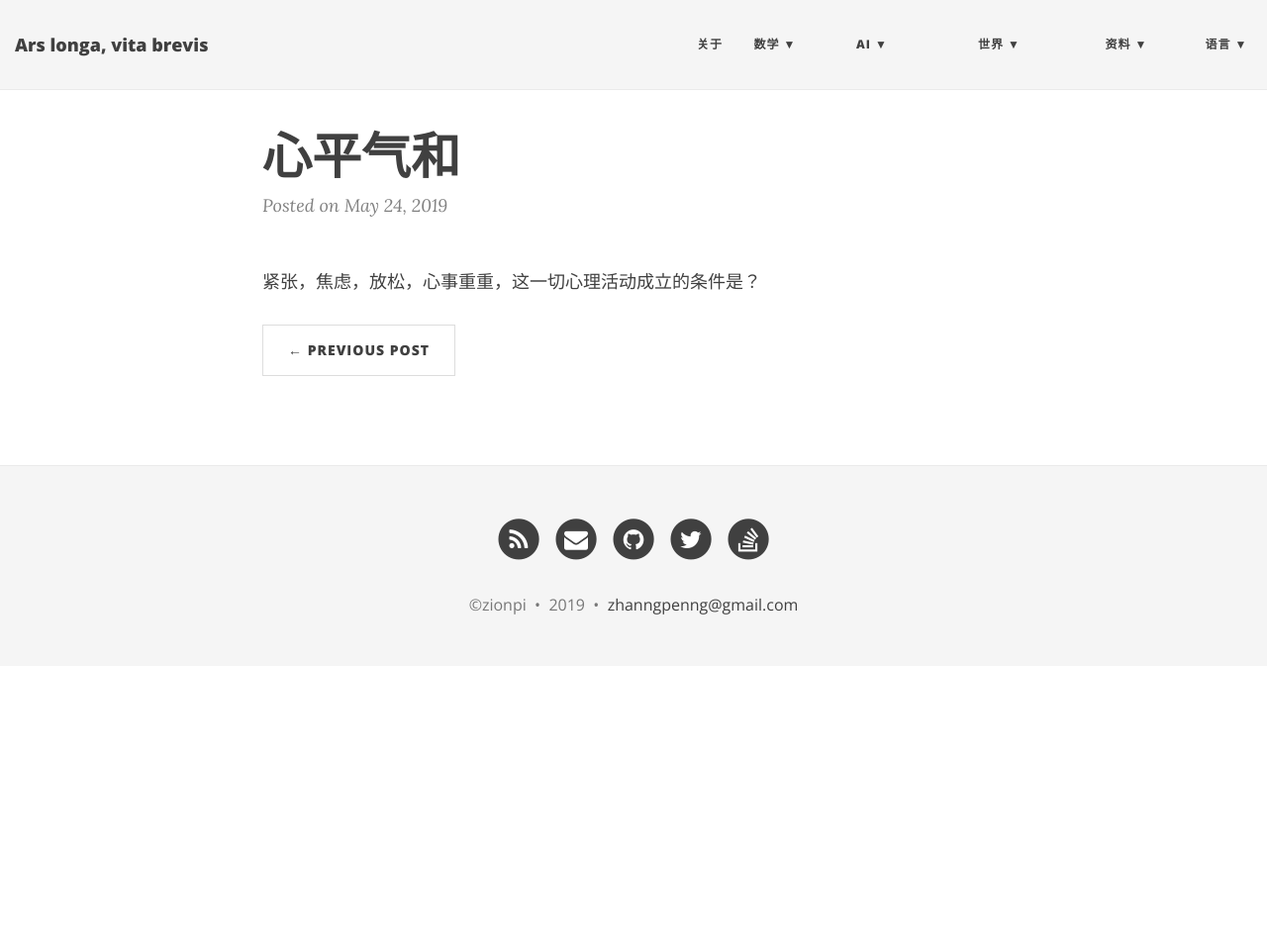
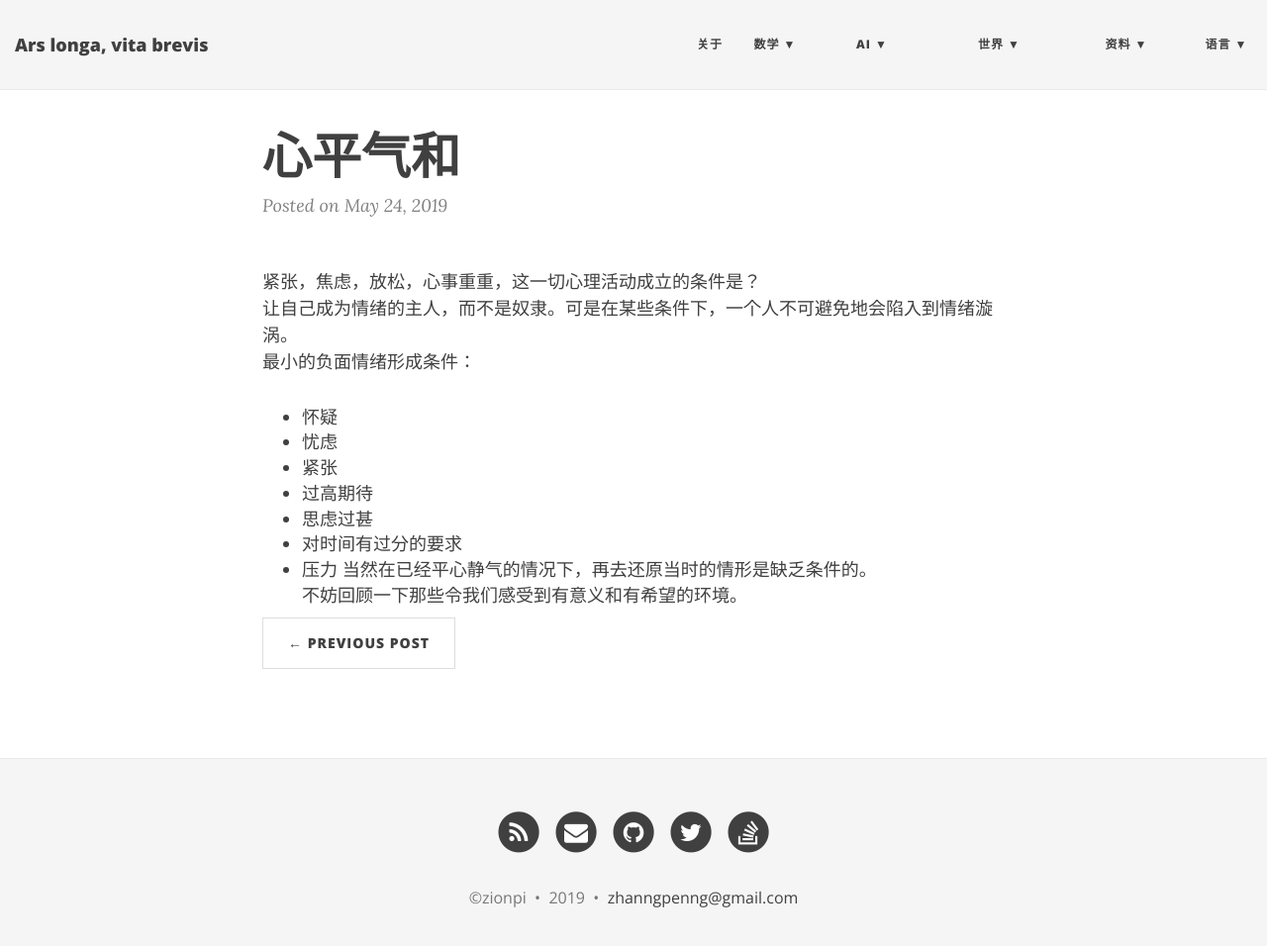
Before and after one commit to ZionPi/zionpi.github.io, a Jekyll site: the page built from _posts/2019-05-24-inner-peace.md, in a window 1280 px wide and 969 px high. Shown: the top 956 px of the window at 99% size. Built offline with Jekyll 4.4.1, drawn with Linux system fonts in a browser that asks for light colours; nearby versions of some CDN libraries.

Commit message:
Update 2019-05-24-inner-peace.md

```diff
--- a/_posts/2019-05-24-inner-peace.md
+++ b/_posts/2019-05-24-inner-peace.md
@@ -3,3 +3,14 @@ layout: post
 title: 心平气和
 ---
 紧张，焦虑，放松，心事重重，这一切心理活动成立的条件是？
+让自己成为情绪的主人，而不是奴隶。可是在某些条件下，一个人不可避免地会陷入到情绪漩涡。
+最小的负面情绪形成条件：
+- 怀疑
+- 忧虑
+- 紧张
+- 过高期待
+- 思虑过甚
+- 对时间有过分的要求
+- 压力
+当然在已经平心静气的情况下，再去还原当时的情形是缺乏条件的。
+不妨回顾一下那些令我们感受到有意义和有希望的环境。
```
